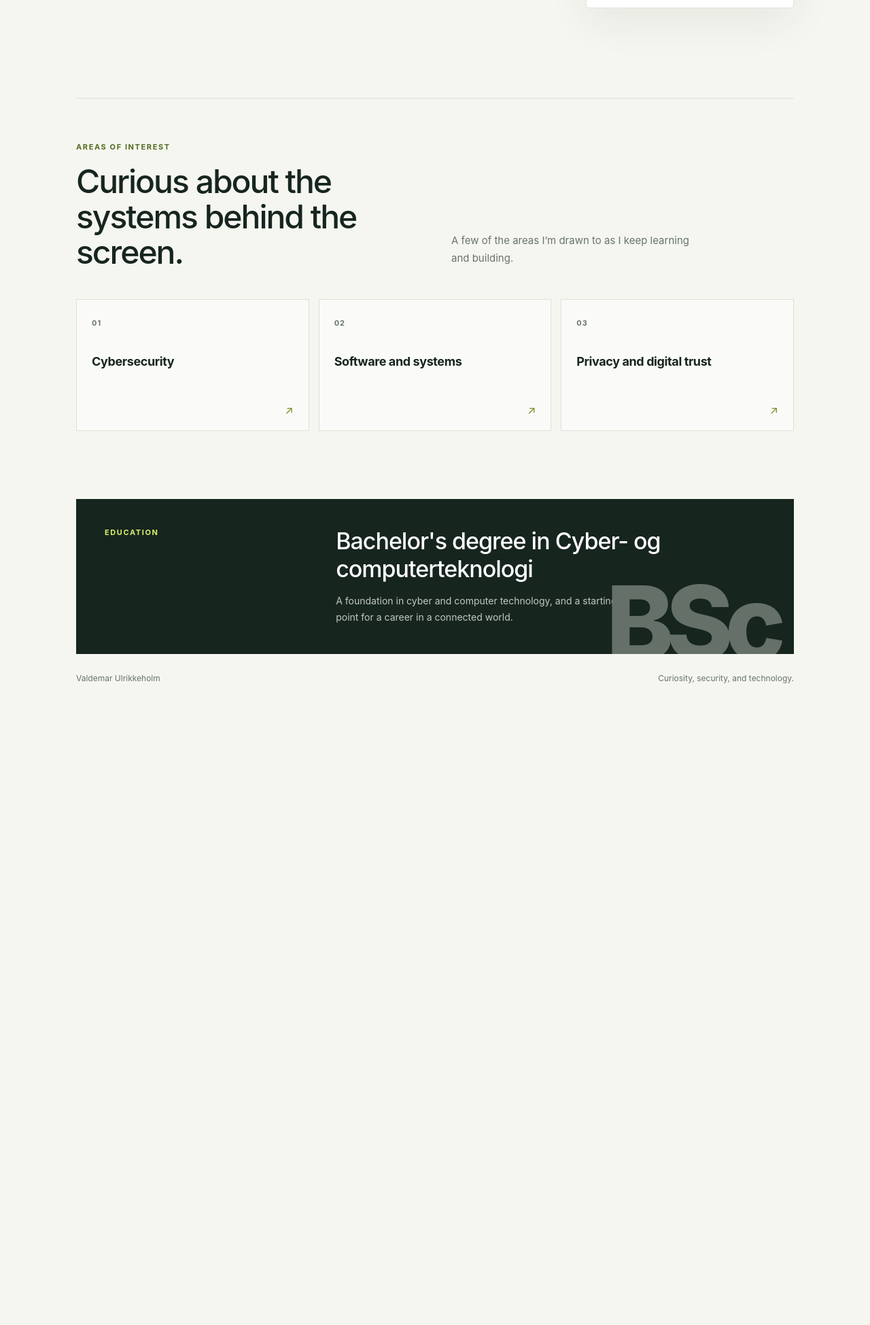
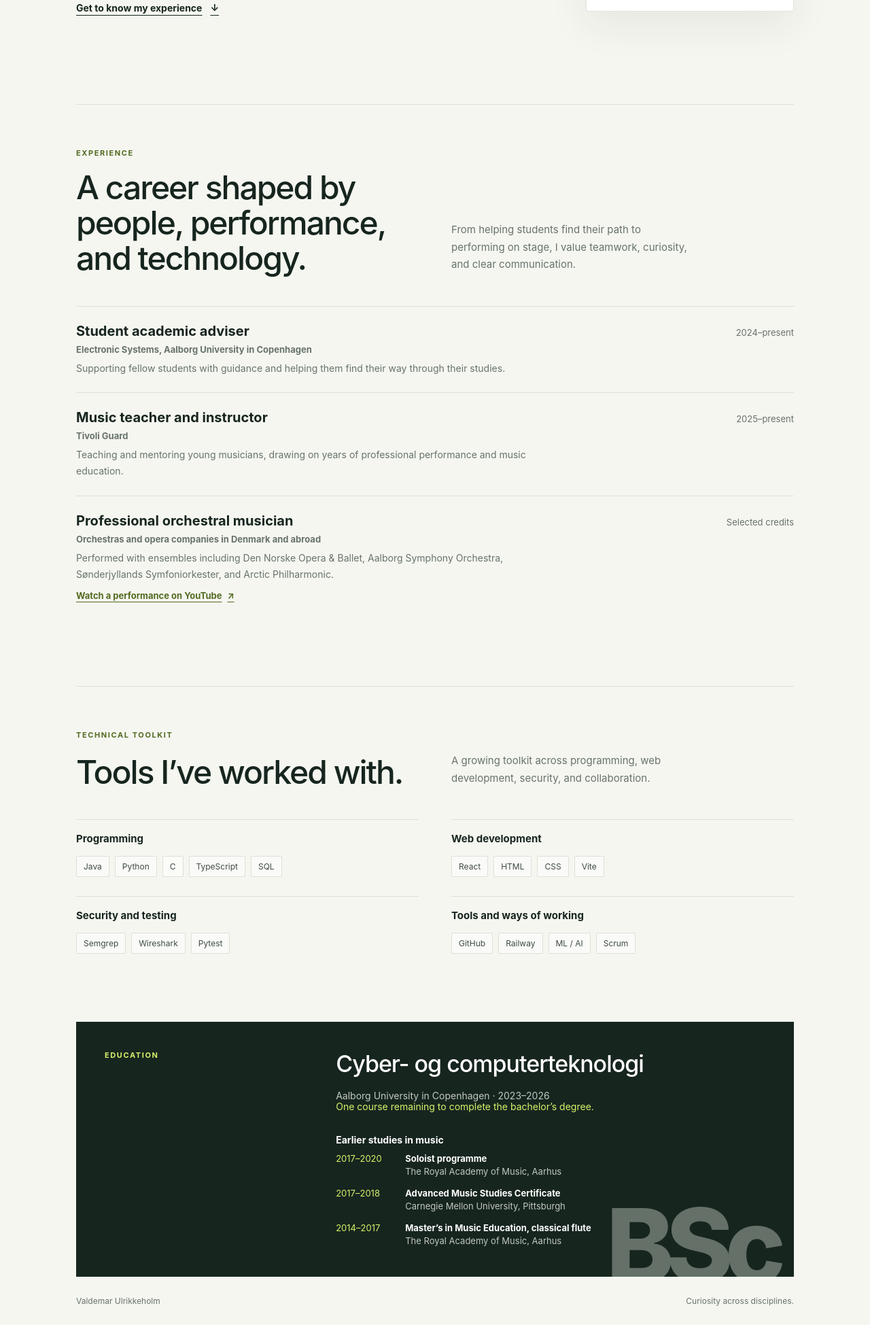
Before and after one commit to vulrikkeholm/portfolio, a website built with Vite: page index.html in a window 1280 px wide. Shown: the part 671-2620 px from the top of the page at 68% size. Before the commit the page ends 1704 px from the top, so only its background shows below. Built offline with nearby package versions, Linux system fonts and the light colour scheme.

Commit message:
Update portfolio with degree and experience
This commit refreshes the portfolio copy and structure to reflect Valdemar’s current degree progress, expanded skill set, and career experience. It adds experience and skills sections, updates education content, and includes a YouTube performance link while keeping navigation and accessibility aligned with the updated spec.

```diff
--- a/src/content.ts
+++ b/src/content.ts
@@ -1,18 +1,85 @@
 type Site = {
   name: string;
   degree: string;
+  degreeStatus: string;
   introduction: string;
   focusAreas: string[];
+  skills: { category: string; items: string[] }[];
+  experience: {
+    role: string;
+    organization: string;
+    period: string;
+    description: string;
+    videoUrl?: string;
+  }[];
+  education: { qualification: string; institution: string; period: string }[];
 };
 
 export const site: Site = {
   name: "Valdemar Ulrikkeholm",
-  degree: "Bachelor's degree in Cyber- og computerteknologi",
+  degree: "Cyber- og computerteknologi",
+  degreeStatus: "One course remaining",
   introduction:
-    "I’m interested in how secure systems are built—from the code we write to the infrastructure it runs on.",
+    "I’m completing my degree at Aalborg University in Copenhagen, with one course remaining. Alongside my technology studies, I bring a long background in music—as a performer, teacher, and mentor.",
   focusAreas: [
     "Cybersecurity",
     "Software and systems",
     "Privacy and digital trust",
   ],
+  skills: [
+    {
+      category: "Programming",
+      items: ["Java", "Python", "C", "TypeScript", "SQL"],
+    },
+    { category: "Web development", items: ["React", "HTML", "CSS", "Vite"] },
+    {
+      category: "Security and testing",
+      items: ["Semgrep", "Wireshark", "Pytest"],
+    },
+    {
+      category: "Tools and ways of working",
+      items: ["GitHub", "Railway", "ML / AI", "Scrum"],
+    },
+  ],
+  experience: [
+    {
+      role: "Student academic adviser",
+      organization: "Electronic Systems, Aalborg University in Copenhagen",
+      period: "2024–present",
+      description:
+        "Supporting fellow students with guidance and helping them find their way through their studies.",
+    },
+    {
+      role: "Music teacher and instructor",
+      organization: "Tivoli Guard",
+      period: "2025–present",
+      description:
+        "Teaching and mentoring young musicians, drawing on years of professional performance and music education.",
+    },
+    {
+      role: "Professional orchestral musician",
+      organization: "Orchestras and opera companies in Denmark and abroad",
+      period: "Selected credits",
+      description:
+        "Performed with ensembles including Den Norske Opera & Ballet, Aalborg Symphony Orchestra, Sønderjyllands Symfoniorkester, and Arctic Philharmonic.",
+      videoUrl: "https://youtu.be/9fh-dtQgBR8?si=7jWuM7_RpLdlxzDz",
+    },
+  ],
+  education: [
+    {
+      qualification: "Soloist programme",
+      institution: "The Royal Academy of Music, Aarhus",
+      period: "2017–2020",
+    },
+    {
+      qualification: "Advanced Music Studies Certificate",
+      institution: "Carnegie Mellon University, Pittsburgh",
+      period: "2017–2018",
+    },
+    {
+      qualification: "Master’s in Music Education, classical flute",
+      institution: "The Royal Academy of Music, Aarhus",
+      period: "2014–2017",
+    },
+  ],
 };
--- a/src/main.ts
+++ b/src/main.ts
@@ -9,20 +9,22 @@ app.innerHTML = `
     <a class="wordmark" href="#top" aria-label="${_.escape(site.name)} — home">VU<span>.</span></a>
     <nav aria-label="Main navigation">
       <a href="#about">About</a>
-      <a href="#focus">Interests</a>
+      <a href="#experience">Experience</a>
+      <a href="#skills">Skills</a>
       <a href="#education">Education</a>
     </nav>
   </header>
   <main id="top">
     <section class="hero" id="about" aria-labelledby="intro-heading">
       <div class="hero-copy">
-        <p class="eyebrow"><span class="status-dot"></span> Cybersecurity &amp; computer technology</p>
-        <h1 id="intro-heading">Technology should be <span>secure by design.</span></h1>
+        <p class="eyebrow"><span class="status-dot"></span> Technology, music &amp; mentorship</p>
+        <h1 id="intro-heading">Different disciplines. <span>One curious mind.</span></h1>
         <p class="introduction">
-          I’m <strong>${_.escape(site.name)}</strong>, a graduate with a
-          <strong>${_.escape(site.degree)}</strong>. ${_.escape(site.introduction)}
+          I’m <strong>${_.escape(site.name)}</strong>, currently completing a
+          <strong>bachelor’s degree in ${_.escape(site.degree)}</strong>.
+          ${_.escape(site.introduction)}
         </p>
-        <a class="text-link" href="#focus">A little about what interests me <span aria-hidden="true">↓</span></a>
+        <a class="text-link" href="#experience">Get to know my experience <span aria-hidden="true">↓</span></a>
       </div>
       <aside class="profile-card" aria-label="Profile and education">
         <div class="card-topline"><span>PROFILE</span><span>01 / 01</span></div>
@@ -34,43 +36,90 @@ app.innerHTML = `
           height="1151"
         />
         <p class="card-name">${_.escape(site.name)}</p>
-        <p class="card-caption">Cybersecurity · Computer technology</p>
+        <p class="card-caption">Technology · Music · Mentorship</p>
         <div class="card-divider"></div>
         <p class="card-label">EDUCATION</p>
         <p class="card-degree">${_.escape(site.degree)}</p>
+        <p class="card-status">${_.escape(site.degreeStatus)}</p>
       </aside>
     </section>
-    <section class="focus-section" id="focus" aria-labelledby="focus-heading">
+    <section class="experience-section" id="experience" aria-labelledby="experience-heading">
       <div class="section-heading">
-        <p class="eyebrow">AREAS OF INTEREST</p>
-        <h2 id="focus-heading">Curious about the systems behind the screen.</h2>
-        <p class="section-intro">A few of the areas I’m drawn to as I keep learning and building.</p>
+        <p class="eyebrow">EXPERIENCE</p>
+        <h2 id="experience-heading">A career shaped by people, performance, and technology.</h2>
+        <p class="section-intro">From helping students find their path to performing on stage, I value teamwork, curiosity, and clear communication.</p>
       </div>
-      <ul class="focus-list">
-        ${site.focusAreas
+      <ol class="experience-list">
+        ${site.experience
           .map(
-            (area, index) => `
-              <li class="focus-card">
-                <span class="focus-number">0${index + 1}</span>
-                <h3>${_.escape(area)}</h3>
-                <span class="focus-arrow" aria-hidden="true">↗</span>
+            (role) => `
+              <li class="experience-card">
+                <div class="experience-topline">
+                  <h3>${_.escape(role.role)}</h3>
+                  <span>${_.escape(role.period)}</span>
+                </div>
+                <p class="experience-organization">${_.escape(role.organization)}</p>
+                <p class="experience-description">${_.escape(role.description)}</p>
+                ${
+                  role.videoUrl
+                    ? `<a class="performance-link" href="${_.escape(role.videoUrl)}" target="_blank" rel="noopener noreferrer">Watch a performance on YouTube <span aria-hidden="true">↗</span></a>`
+                    : ""
+                }
               </li>
             `,
           )
           .join("")}
-      </ul>
+      </ol>
+    </section>
+    <section class="skills-section" id="skills" aria-labelledby="skills-heading">
+      <div class="section-heading">
+        <p class="eyebrow">TECHNICAL TOOLKIT</p>
+        <h2 id="skills-heading">Tools I’ve worked with.</h2>
+        <p class="section-intro">A growing toolkit across programming, web development, security, and collaboration.</p>
+      </div>
+      <div class="skill-groups">
+        ${site.skills
+          .map(
+            (group) => `
+              <section class="skill-group" aria-label="${_.escape(group.category)}">
+                <h3>${_.escape(group.category)}</h3>
+                <ul>
+                  ${group.items.map((skill) => `<li>${_.escape(skill)}</li>`).join("")}
+                </ul>
+              </section>
+            `,
+          )
+          .join("")}
+      </div>
     </section>
     <section class="education-section" id="education" aria-labelledby="education-heading">
       <p class="eyebrow">EDUCATION</p>
       <div class="education-content">
         <h2 id="education-heading">${_.escape(site.degree)}</h2>
-        <p>A foundation in cyber and computer technology, and a starting point for a career in a connected world.</p>
+        <p>Aalborg University in Copenhagen · 2023–2026</p>
+        <p class="degree-status">${_.escape(site.degreeStatus)} to complete the bachelor’s degree.</p>
+        <h3 class="music-education-heading">Earlier studies in music</h3>
+        <ul class="education-list">
+          ${site.education
+            .map(
+              (item) => `
+                <li>
+                  <span class="education-period">${_.escape(item.period)}</span>
+                  <span>
+                    <strong>${_.escape(item.qualification)}</strong>
+                    <span class="education-institution">${_.escape(item.institution)}</span>
+                  </span>
+                </li>
+              `,
+            )
+            .join("")}
+        </ul>
       </div>
       <span class="education-mark" aria-hidden="true">BSc</span>
     </section>
   </main>
   <footer>
     <span>${_.escape(site.name)}</span>
-    <span>Curiosity, security, and technology.</span>
+    <span>Curiosity across disciplines.</span>
   </footer>
 `;
--- a/src/styles.css
+++ b/src/styles.css
@@ -203,7 +203,14 @@ h1 span {
   line-height: 1.5;
 }
 
-.focus-section {
+.card-status {
+  margin: 6px 0 0;
+  color: var(--muted);
+  font-size: 12px;
+}
+
+.experience-section,
+.skills-section {
   padding-block: 64px 100px;
   border-top: 1px solid var(--line);
 }
@@ -237,42 +244,99 @@ h1 span {
   line-height: 1.7;
 }
 
-.focus-list {
+.experience-list {
   display: grid;
-  grid-template-columns: repeat(3, 1fr);
-  gap: 14px;
+  gap: 0;
   margin: 44px 0 0;
   padding: 0;
   list-style: none;
 }
 
-.focus-card {
-  position: relative;
-  min-height: 148px;
-  padding: 22px;
-  border: 1px solid var(--line);
-  background: rgb(255 255 255 / 48%);
+.experience-card {
+  padding: 24px 0;
+  border-top: 1px solid var(--line);
 }
 
-.focus-number {
-  color: var(--muted);
-  font-size: 11px;
-  font-weight: 700;
-  letter-spacing: 1px;
+.experience-topline {
+  display: flex;
+  justify-content: space-between;
+  gap: 20px;
+  align-items: baseline;
 }
 
-.focus-card h3 {
-  margin: 38px 28px 0 0;
-  font-size: 18px;
+.experience-topline h3 {
+  margin: 0;
+  font-size: 20px;
   font-weight: 650;
-  letter-spacing: -0.4px;
 }
 
-.focus-arrow {
-  position: absolute;
-  right: 22px;
-  bottom: 20px;
-  color: #718d24;
+.experience-topline span,
+.experience-organization {
+  color: var(--muted);
+  font-size: 13px;
+}
+
+.experience-organization {
+  margin: 7px 0 8px;
+  font-weight: 650;
+}
+
+.experience-description {
+  max-width: 680px;
+  margin: 0;
+  color: var(--muted);
+  font-size: 14px;
+  line-height: 1.7;
+}
+
+.performance-link {
+  display: inline-flex;
+  gap: 8px;
+  align-items: center;
+  margin-top: 12px;
+  color: #536a21;
+  font-size: 13px;
+  font-weight: 650;
+  text-underline-offset: 4px;
+}
+
+.performance-link:hover {
+  color: #3e5118;
+}
+
+.skill-groups {
+  display: grid;
+  grid-template-columns: repeat(2, minmax(0, 1fr));
+  gap: 28px 48px;
+  margin-top: 44px;
+}
+
+.skill-group {
+  padding-top: 18px;
+  border-top: 1px solid var(--line);
+}
+
+.skill-group h3 {
+  margin-bottom: 16px;
+  font-size: 15px;
+}
+
+.skill-group ul {
+  display: flex;
+  flex-wrap: wrap;
+  gap: 8px;
+  margin: 0;
+  padding: 0;
+  list-style: none;
+}
+
+.skill-group li {
+  padding: 7px 10px;
+  border: 1px solid var(--line);
+  border-radius: 2px;
+  background: rgb(255 255 255 / 55%);
+  color: #3f4b43;
+  font-size: 12px;
 }
 
 .education-section {
@@ -309,6 +373,41 @@ h1 span {
   color: #c0c9c1;
   font-size: 14px;
   line-height: 1.7;
+}
+
+.education-content .degree-status {
+  margin-top: -8px;
+  color: var(--green);
+}
+
+.music-education-heading {
+  margin: 28px 0 10px;
+  font-size: 14px;
+}
+
+.education-list {
+  display: grid;
+  gap: 12px;
+  margin: 0;
+  padding: 0;
+  list-style: none;
+}
+
+.education-list li {
+  display: grid;
+  grid-template-columns: 92px 1fr;
+  gap: 10px;
+  font-size: 13px;
+  line-height: 1.5;
+}
+
+.education-period {
+  color: var(--green);
+}
+
+.education-institution {
+  display: block;
+  color: #c0c9c1;
 }
 
 .education-mark {
@@ -356,18 +455,15 @@ footer {
     margin-bottom: 0;
   }
 
-  .focus-list {
-    grid-template-columns: 1fr;
-    gap: 10px;
-    margin-top: 32px;
+  .experience-section,
+  .skills-section {
+    padding-block: 48px 72px;
   }
 
-  .focus-card {
-    min-height: 112px;
-  }
-
-  .focus-card h3 {
-    margin-top: 22px;
+  .skill-groups {
+    grid-template-columns: 1fr;
+    gap: 22px;
+    margin-top: 32px;
   }
 
   .education-section {
@@ -409,8 +505,10 @@ footer {
     font-size: 16px;
   }
 
-  .focus-section {
-    padding-block: 48px 72px;
+  .experience-topline {
+    align-items: flex-start;
+    flex-direction: column;
+    gap: 6px;
   }
 
   footer {
```
Also changed, not shown: docs/spec.md (+8 -5 lines), index.html (+1 -1 lines), tests/e2e/home.spec.ts (+22 -7 lines).
